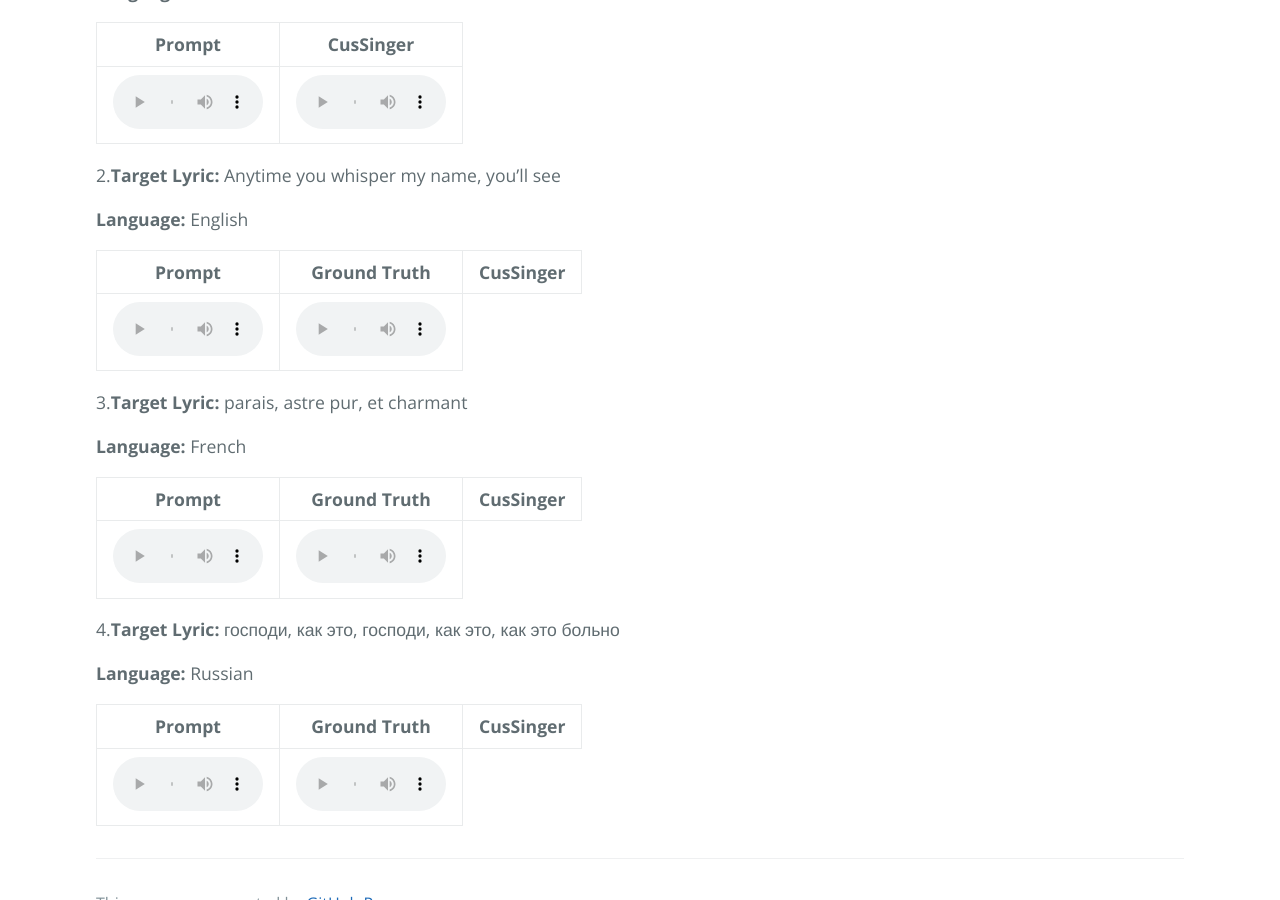
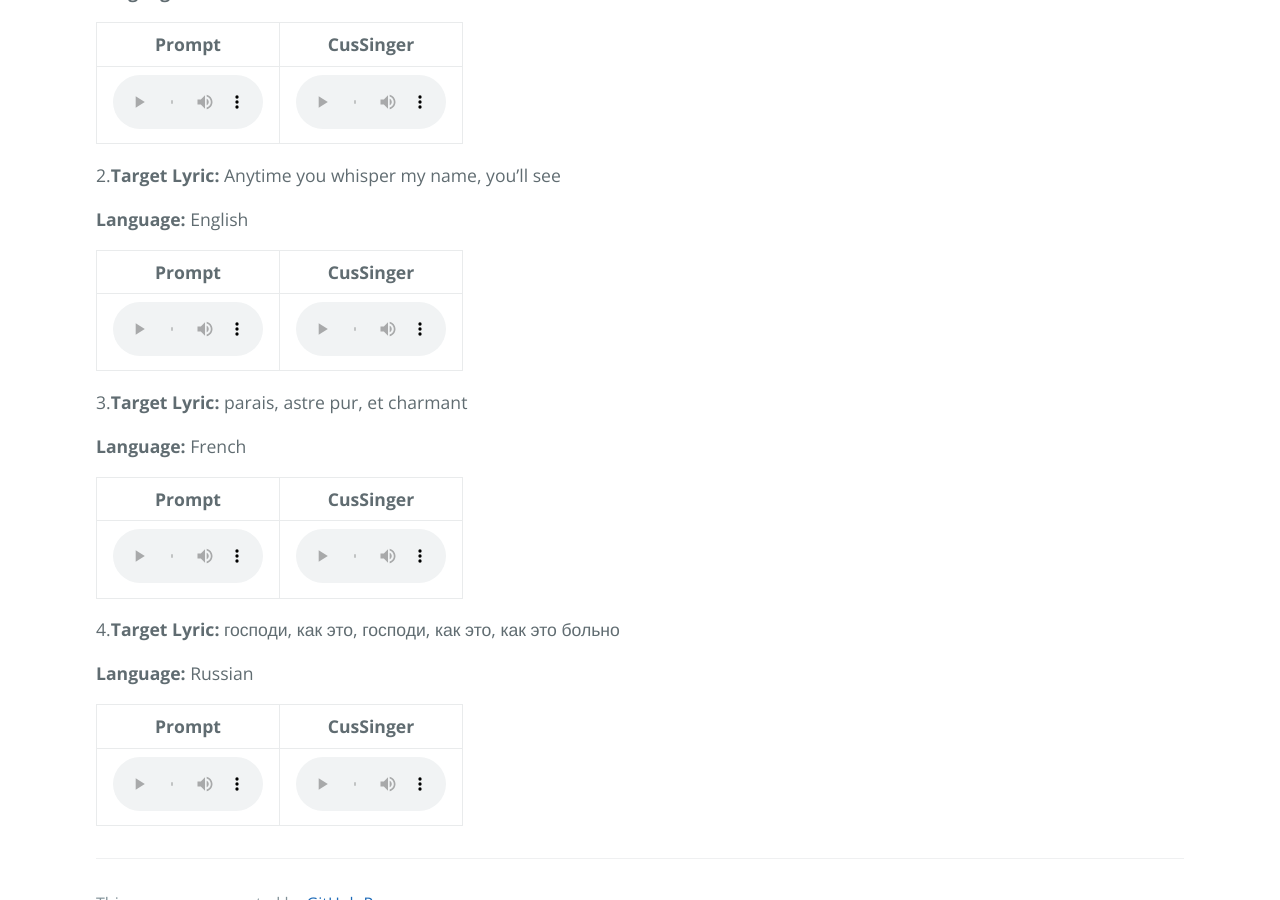
Before and after one commit to StyleAudio/Sample, a Jekyll site: the page built from index.md, in a window 1280 px wide and 900 px high, scrolled down 4986 px. Built offline with Jekyll 4.4.1, drawn with Linux system fonts in a browser that asks for light colours; our own code applies the rules of GitHub Pages for plain Markdown files; the repository's description, which GitHub fills in, is left out.

Commit message:
Update index.md

```diff
--- a/index.md
+++ b/index.md
@@ -326,7 +326,7 @@
 
 **Language:** Chinese
 
-<table style='width: 60%;'>
+<table style='width: 40%;'>
 	<thead>
 		<tr>
 			<th style='text-align: center'>Prompt</th>
@@ -346,11 +346,10 @@
 
 **Language:** English
 
-<table style='width: 60%;'>
+<table style='width: 40%;'>
 	<thead>
 		<tr>
 			<th style='text-align: center'>Prompt</th>
-			<th style='text-align: center'>Ground Truth</th>
 			<th style='text-align: center'>CusSinger</th>
 		</tr>
 	</thead>
@@ -367,11 +366,10 @@
 
 **Language:** French
 
-<table style='width: 60%;'>
+<table style='width: 40%;'>
 	<thead>
 		<tr>
 			<th style='text-align: center'>Prompt</th>
-			<th style='text-align: center'>Ground Truth</th>
 			<th style='text-align: center'>CusSinger</th>
 		</tr>
 	</thead>
@@ -389,11 +387,10 @@
 
 **Language:** Russian
 
-<table style='width: 60%;'>
+<table style='width: 40%;'>
 	<thead>
 		<tr>
 			<th style='text-align: center'>Prompt</th>
-			<th style='text-align: center'>Ground Truth</th>
 			<th style='text-align: center'>CusSinger</th>
 		</tr>
 	</thead>
```
